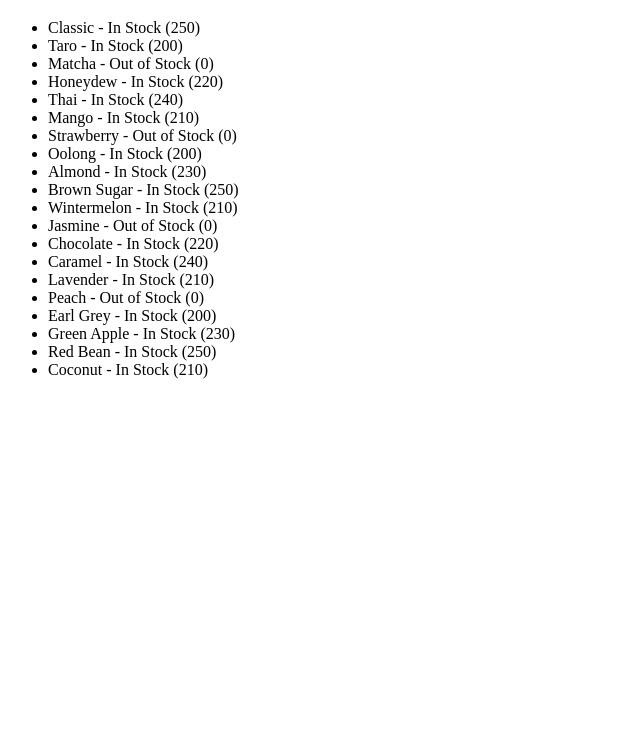
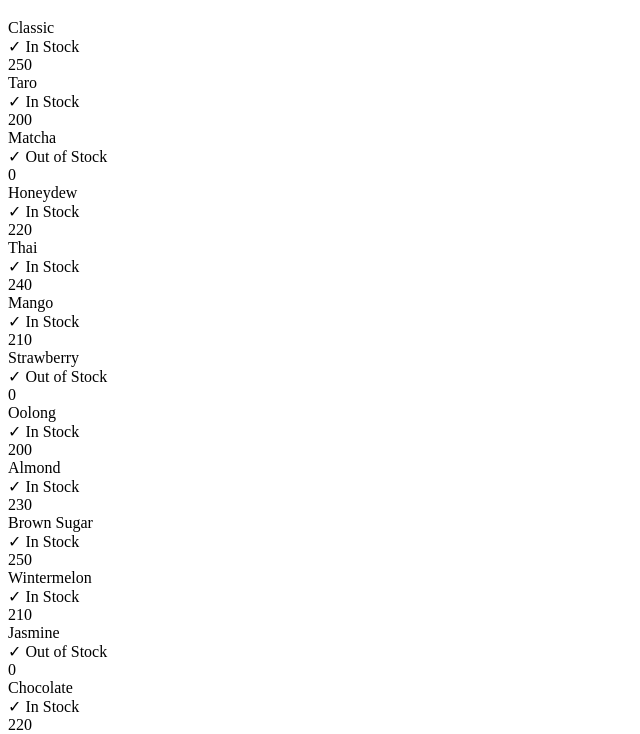
Before and after one commit to DDuran19/ddb_webapp, a plain HTML site: page pos/pos_app.html in a window 1280 px wide. Shown: the part 61-795 px from the top of the page, without its empty margins (0-640 px from the left). Drawn offline with Linux system fonts and the light colour scheme.

Commit message:
Converted flavorList from ul to div

```diff
--- a/pos/pos_app.html
+++ b/pos/pos_app.html
@@ -9,8 +9,9 @@
     <h1>Double D Brew</h1>
     <section>
             <div class="flavors">
-                <ul id="flavorList">
-                </ul>
+                <div id="flavorList">
+
+                </div>
             </div>
     </section>
     <script src=".\pos_app.js"></script>
--- a/pos/pos_app.js
+++ b/pos/pos_app.js
@@ -11,14 +11,36 @@ fetch("milkteaStock.json")
 
 function generateFlavor(data){
     data.forEach(item => {
-        const newItem = document.createElement("li");
-        const newItemText = `${item.flavor} - ${item.instock ? "In Stock" : "Out of Stock"} (${item.amount})`;
-        const newItemClass = item.instock ? "flavor-item" : "flavor-item red"
+        const newItem = document.createElement("div")
+
+        const newItemName = document.createElement("div");
+        const newItemInstock = document.createElement("div");
+        const newItemAmount = document.createElement("div");
+        newItemName.appendChild(document.createTextNode(item.flavor));
+
+        const checkmark = document.createElement("span");
+        checkmark.innerHTML = "&#x2713; ";
+
+        let newItemInstockText;
+        if (item.instock){
+            checkmark.setAttribute("class","checkmark green");
+            newItemInstockText = "In Stock";
+        } else {
+            checkmark.setAttribute("class","checkmark red");
+            newItemInstockText = "Out of Stock";}
+
+        newItemInstock.appendChild(checkmark);
+        newItemInstock.appendChild(document.createTextNode( newItemInstockText));
+
+        const newItemClass = item.instock ? "flavor-item" : "flavor-item red" ;
+        newItemInstock.setAttribute("class", newItemClass)
+        newItemAmount.appendChild(document.createTextNode(item.amount))
 
         newItem.setAttribute("id",item.flavor);
-        newItem.setAttribute("class", newItemClass);
-        newItem.appendChild(document.createTextNode(newItemText))
-
+        newItem.setAttribute("class", "flavor-container");
+        newItem.appendChild(newItemName)
+        newItem.appendChild(newItemInstock)
+        newItem.appendChild(newItemAmount)
         flavorList.appendChild(newItem)
     });
 }
```
